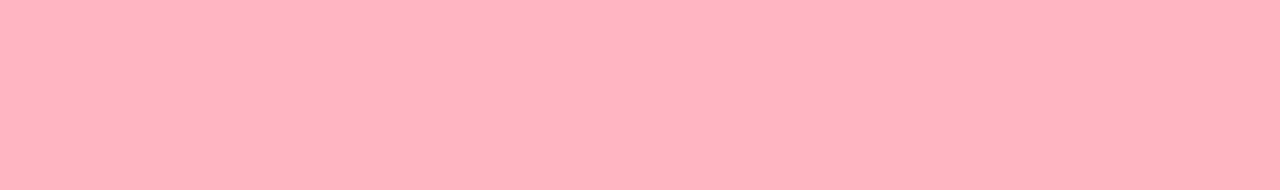
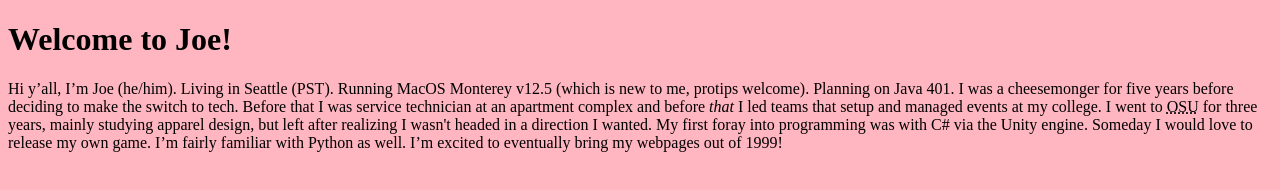
Before and after one commit to rutkinj/guessing-game, a plain HTML site: page index.html in a window 1280 px wide. Drawn offline with Linux system fonts and the light colour scheme.

Commit message:
adds basic structure and bio

```diff
--- a/index.html
+++ b/index.html
@@ -6,5 +6,20 @@
   </head>
   <body>
     <script src="app.js"></script>
-  </body>
+
+    <header>
+      <h1>Welcome to Joe!</h1>
+    </header>
+    <main>
+      <p>Hi y’all, I’m Joe (he/him). Living in Seattle (PST). Running MacOS Monterey v12.5 (which is new to me, protips welcome).
+      Planning on Java 401. I was a cheesemonger for five years before deciding to make the switch to tech.
+      Before that I was service technician at an apartment complex and before <em>that</em> I led teams that setup and managed events at my college.
+      I went to <abbr title="Oregon State University">OSU</abbr> for three years, mainly studying apparel design, but left after realizing I wasn't headed in a direction I wanted.
+      My first foray into programming was with C# via the Unity engine. Someday I would love to release my own game.
+      I’m fairly familiar with Python as well.
+      I’m excited to eventually bring my webpages out of 1999!</p>
+    </main>
+    <footer>
+
+    </footer>
 </html>
```
